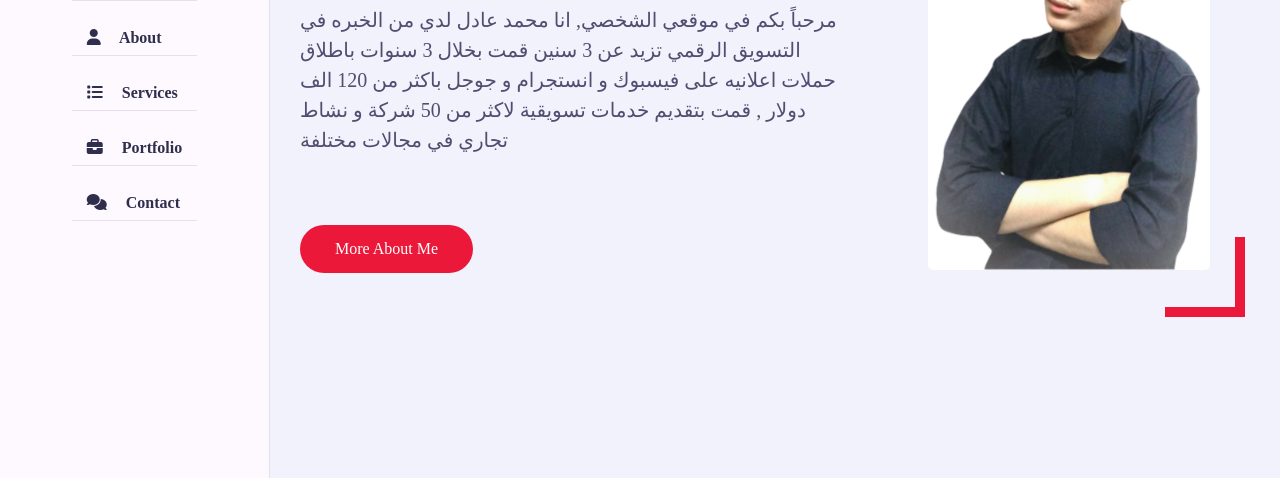
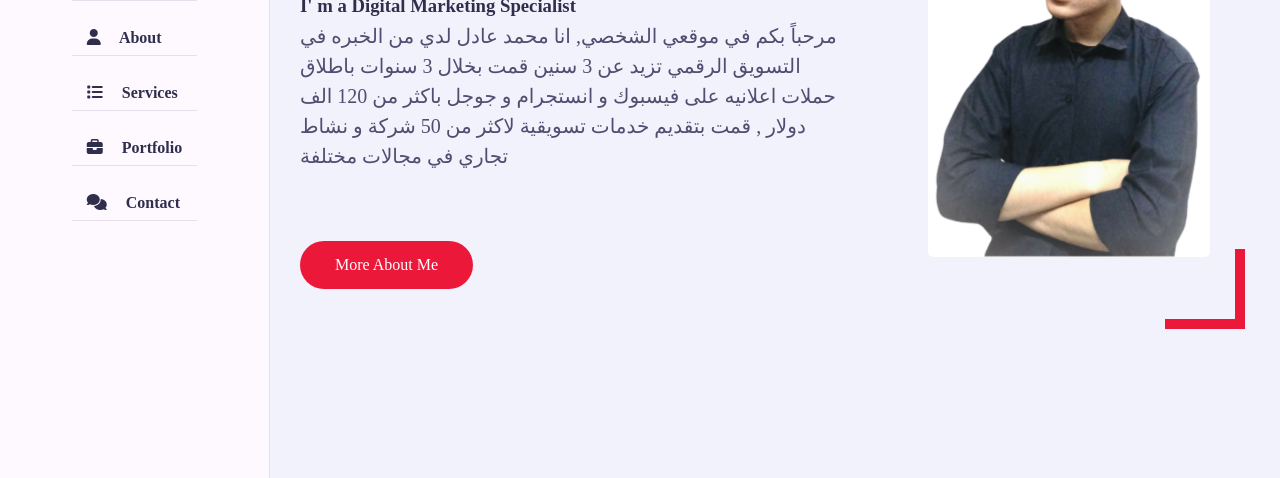
Before and after one commit to EGYDARK/MohamedAdel, a plain HTML site: page index.html in a window 1280 px wide. Shown: the part 322-800 px from the top of the page. Drawn offline with nearby package versions, Linux system fonts and the light colour scheme; a web font is replaced by a local one.

Commit message:
Update index.html

```diff
--- a/index.html
+++ b/index.html
@@ -33,9 +33,13 @@
         </div>
         <ul class="nav">
             <li><a href="#home" class="active"><i class="fa fa-home" data-i18n="home"></i> Home</a></li>
+
             <li><a href="#about"><i class="fa fa-user" data-i18n="about"></i> About</a></li>
+
             <li><a href="#services"><i class="fa fa-list" data-i18n="services"></i> Services</a></li>
+
             <li><a href="#portfolio"><i class="fa fa-briefcase" data-i18n="portfolio"></i> Portfolio</a></li>
+
             <li><a href="#contact"><i class="fa fa-comments" data-i18n="contact"></i> Contact</a></li>
         </ul>
     </div>
@@ -48,7 +52,8 @@
                 <div class="row">
                     <div class="home-info padd-15">
                         <h3 class="hello">Hello, my name is <span class="name">Mohamed Adel</span></h3>
-                        <h3 class="my-profession">I' m a <span class="typing"> Media Buyer</span></h3>
+                        <h3 class="my-profession">I' m a <span class="typing">Media Buyer</span></h3>
+                        <h3 class="my-profession1">I' m a <span class="typing2">Digital Marketing Specialist</span></h3>
                         <p>مرحباً بكم في موقعي الشخصي, انا محمد عادل لدي من الخبره في التسويق الرقمي تزيد عن 3 سنين
                             قمت بخلال 3 سنوات   باطلاق حملات اعلانيه على فيسبوك و انستجرام و جوجل  باكثر من  120 الف دولار ,
                         قمت بتقديم خدمات تسويقية لاكثر من 50 شركة و نشاط تجاري في مجالات مختلفة</p>
```
